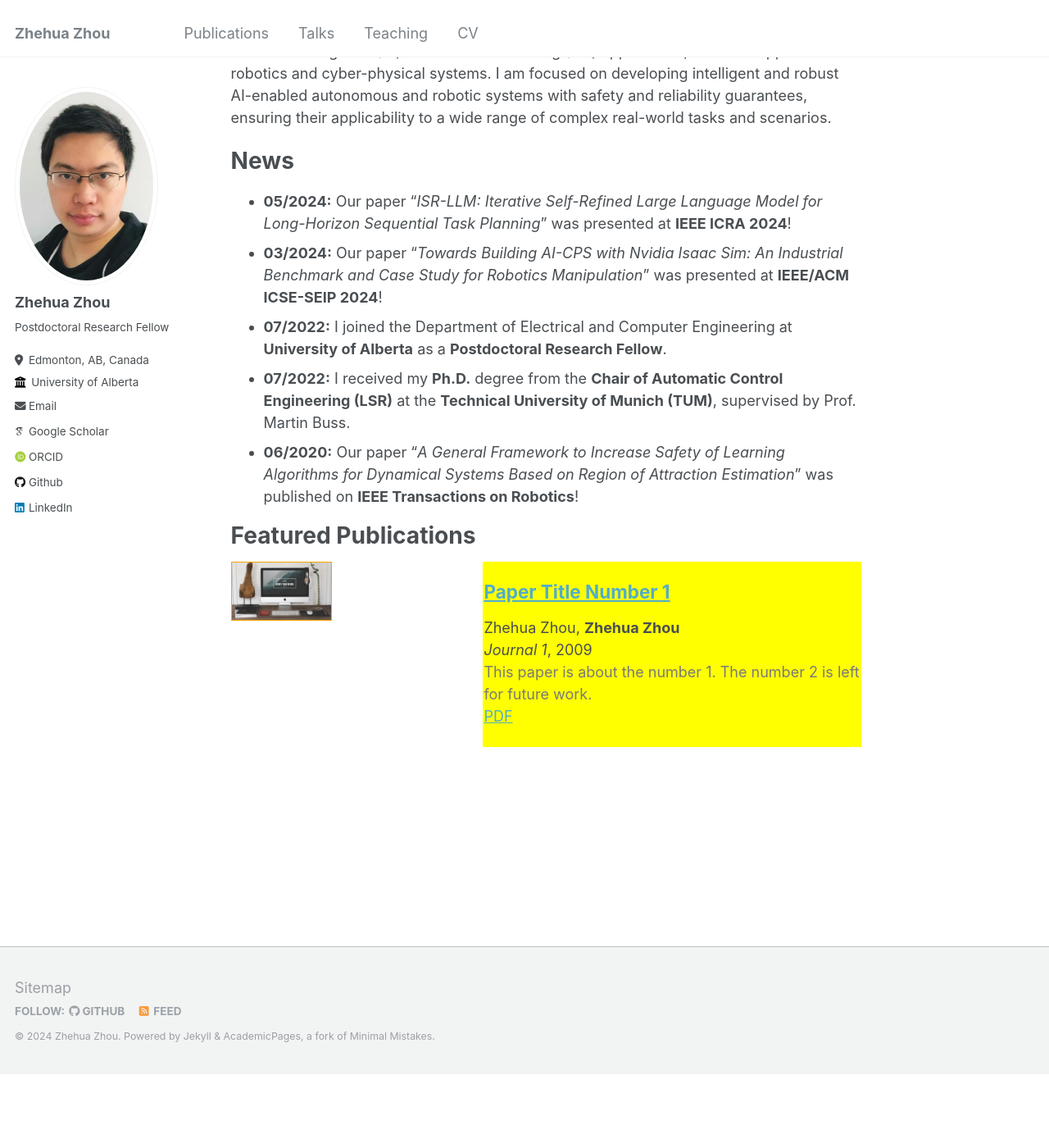
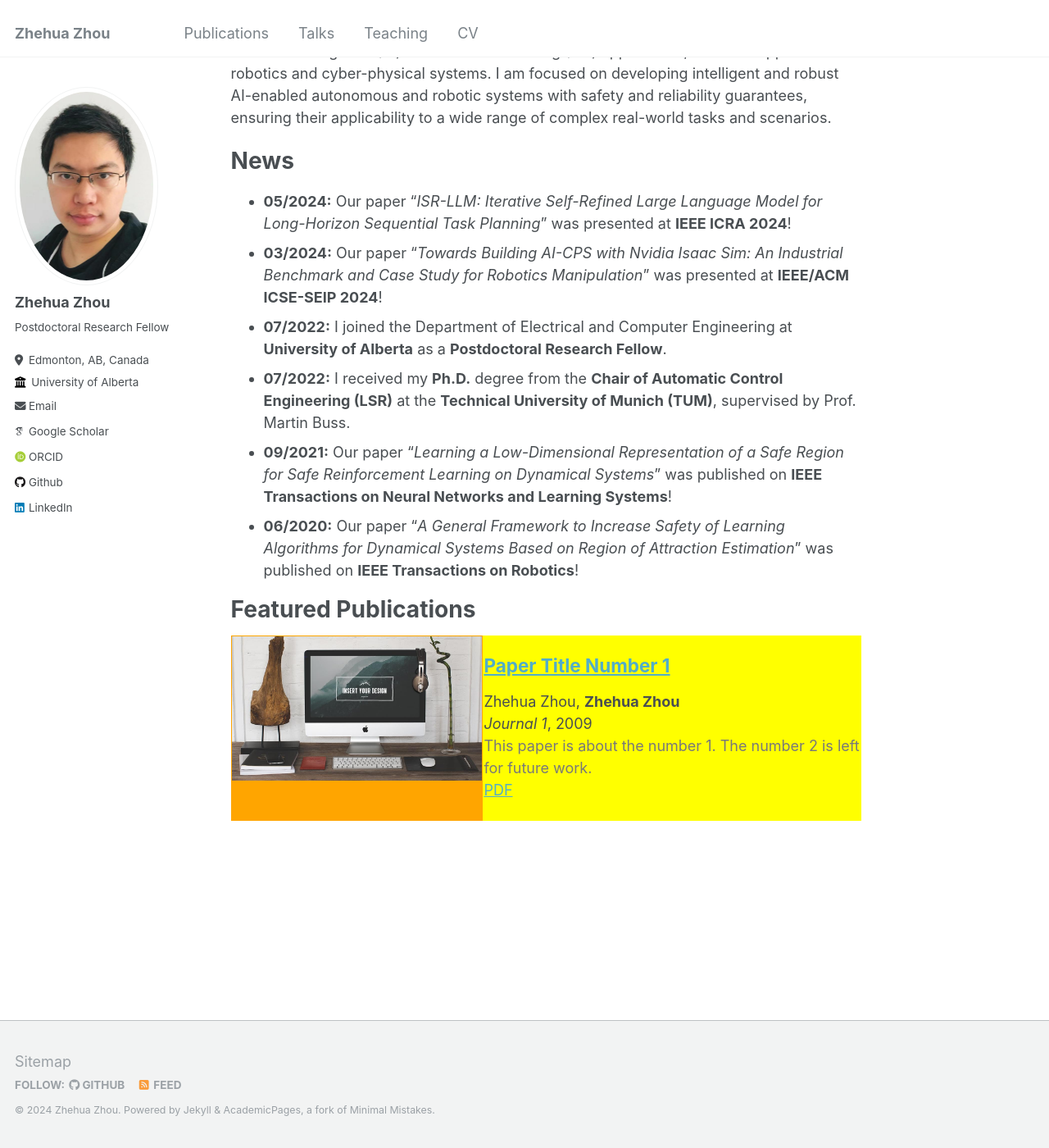
Before and after one commit to zhehuazhou/zhehuazhou.github.io, a Jekyll site: the page built from _pages/about.md, in a window 1280 px wide and 1400 px high, scrolled down 285 px. Shown: the whole window at 82% size. Built offline with Jekyll 4.4.1, drawn with Linux system fonts in a browser that asks for light colours; some web fonts are replaced; before the commit the page ends 1595 px from its top, so only the background shows below that.

Commit message:
initial update

```diff
--- a/_includes/archive-single_double.html
+++ b/_includes/archive-single_double.html
@@ -47,10 +47,10 @@
   margin-top:0px;
 }
 .col-left {
-  display: block;
+  display: table-cell;
   padding: 1px;
   width: 40%;
-  vertical-align:top;
+  /*vertical-align:top;*/
   margin-top:0px;
 }
 .col-left img {
--- a/_pages/about.md
+++ b/_pages/about.md
@@ -17,6 +17,7 @@ News
 * <b>03/2024:</b> Our paper "<i>Towards Building AI-CPS with Nvidia Isaac Sim: An Industrial Benchmark and Case Study for Robotics Manipulation</i>" was presented at <b>IEEE/ACM ICSE-SEIP 2024</b>!
 * <b>07/2022:</b> I joined the Department of Electrical and Computer Engineering at <b>University of Alberta</b> as a <b>Postdoctoral Research Fellow</b>.
 * <b>07/2022:</b> I received my <b>Ph.D.</b> degree from the <b>Chair of Automatic Control Engineering (LSR)</b> at the <b>Technical University of Munich (TUM)</b>, supervised by Prof. Martin Buss.
+* <b>09/2021:</b> Our paper "<i>Learning a Low-Dimensional Representation of a Safe Region for Safe Reinforcement Learning on Dynamical Systems</i>" was published on <b>IEEE Transactions on Neural Networks and Learning Systems</b>!
 * <b>06/2020:</b> Our paper "<i>A General Framework to Increase Safety of Learning Algorithms for Dynamical Systems Based on Region of Attraction Estimation</i>" was published on <b>IEEE Transactions on Robotics</b>!
 
 Featured Publications
```
